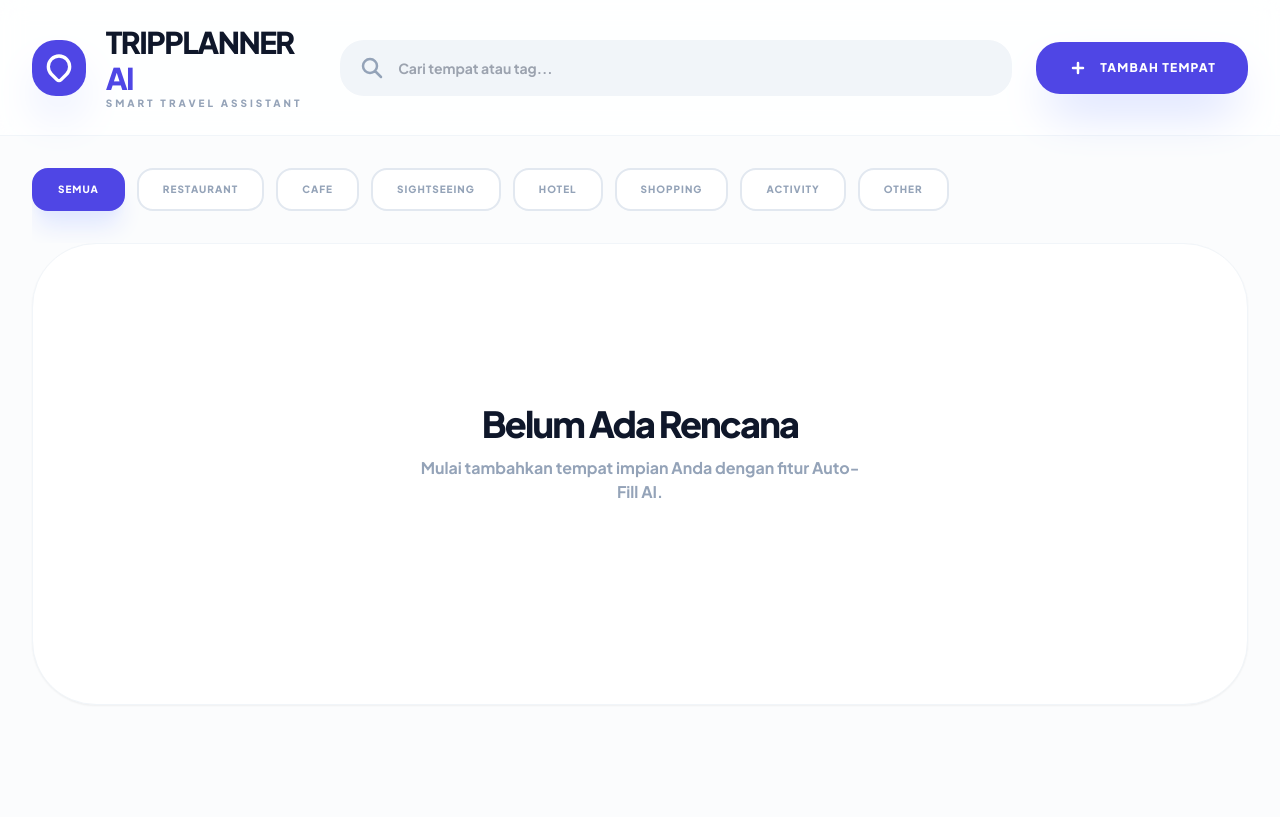
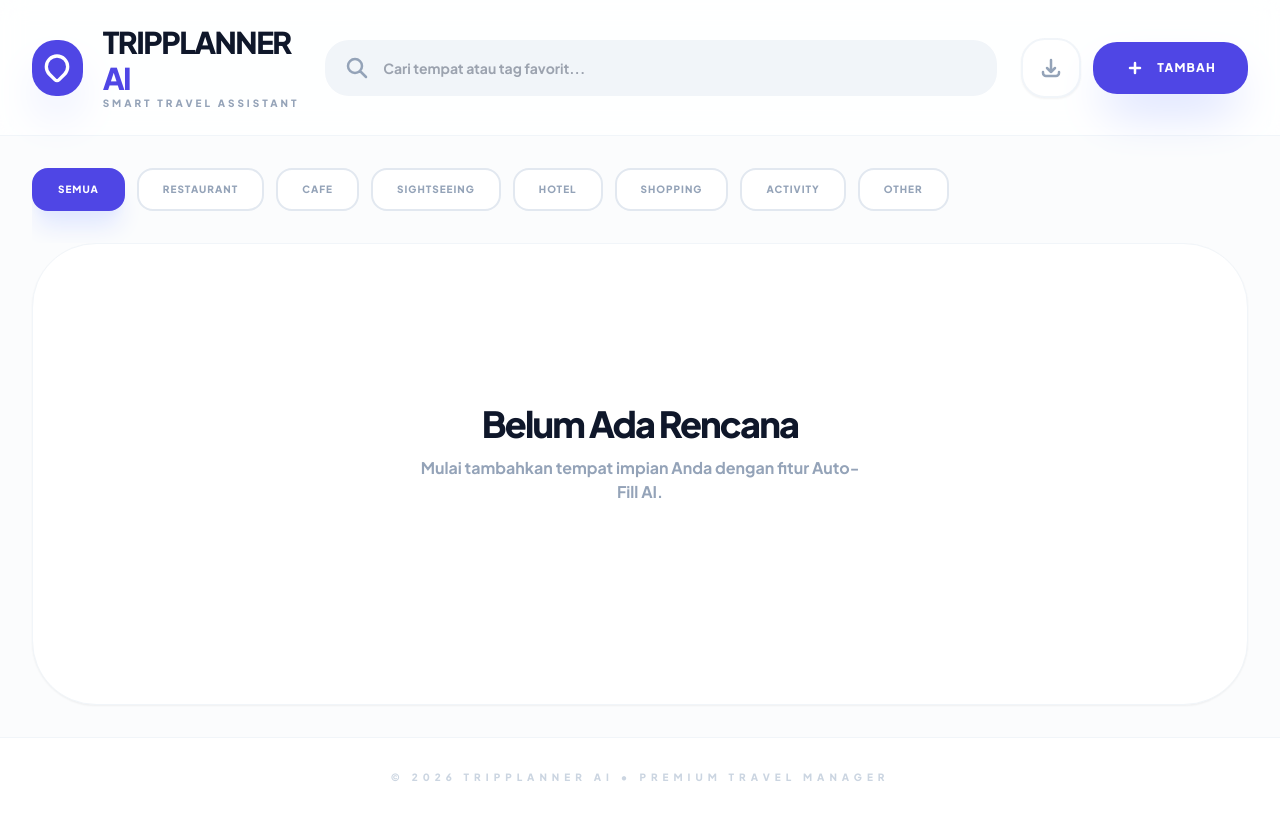
Before and after one commit to nrazizahmr/Planner, a React (Vite) app: page / in a window 1280 px wide. Built offline with nearby package versions, Linux system fonts and the light colour scheme.

Commit message:
update app for deploy

```diff
--- a/App.tsx
+++ b/App.tsx
@@ -47,6 +47,34 @@ const App: React.FC = () => {
     }
   };
 
+  const handleExport = () => {
+    if (places.length === 0) {
+      alert("Belum ada data untuk diunduh.");
+      return;
+    }
+
+    const headers = ["Nama", "Kategori", "Alamat", "Deskripsi", "Link Maps", "Rating", "Tags"];
+    const rows = places.map(p => [
+      `"${p.name.replace(/"/g, '""')}"`,
+      p.category,
+      `"${p.address.replace(/"/g, '""')}"`,
+      `"${p.description.replace(/"/g, '""')}"`,
+      p.referenceUrl,
+      p.rating || 0,
+      `"${p.tags.join(', ')}"`
+    ]);
+
+    const csvContent = [headers, ...rows].map(e => e.join(",")).join("\n");
+    const blob = new Blob([csvContent], { type: 'text/csv;charset=utf-8;' });
+    const url = URL.createObjectURL(blob);
+    const link = document.createElement("a");
+    link.setAttribute("href", url);
+    link.setAttribute("download", `Trip_Planner_${new Date().toLocaleDateString().replace(/\//g, '-')}.csv`);
+    document.body.appendChild(link);
+    link.click();
+    document.body.removeChild(link);
+  };
+
   const filteredPlaces = useMemo(() => {
     return places.filter(place => {
       const matchesSearch = place.name.toLowerCase().includes(searchQuery.toLowerCase()) ||
@@ -76,7 +104,7 @@ const App: React.FC = () => {
           <div className="flex flex-grow max-w-2xl w-full relative">
             <input
               type="text"
-              placeholder="Cari tempat atau tag..."
+              placeholder="Cari tempat atau tag favorit..."
               className="w-full pl-14 pr-6 py-4 bg-slate-100 border-2 border-transparent rounded-[1.5rem] text-sm focus:bg-white focus:border-indigo-500 transition-all outline-none font-bold"
               value={searchQuery}
               onChange={e => setSearchQuery(e.target.value)}
@@ -86,6 +114,16 @@ const App: React.FC = () => {
             </svg>
           </div>
 
+          <div className="flex items-center gap-3">
+            <button
+              onClick={handleExport}
+              title="Download Data Excel (CSV)"
+              className="p-4 bg-white border-2 border-slate-100 text-slate-400 hover:text-indigo-600 hover:border-indigo-100 rounded-[1.5rem] transition-all flex items-center justify-center shadow-sm"
+            >
+              <svg className="w-6 h-6" fill="none" stroke="currentColor" viewBox="0 0 24 24">
+                <path strokeLinecap="round" strokeLinejoin="round" strokeWidth="2.5" d="M4 16v1a3 3 0 003 3h10a3 3 0 003-3v-1m-4-4l-4 4m0 0l-4-4m4 4V4" />
+              </svg>
+            </button>
             <button
               onClick={() => { setEditingPlace(undefined); setIsModalOpen(true); }}
               className="bg-indigo-600 text-white px-8 py-4 rounded-[1.5rem] font-black text-xs uppercase tracking-widest shadow-2xl shadow-indigo-200 hover:bg-indigo-700 transition-all flex items-center gap-3 whitespace-nowrap"
@@ -93,8 +131,9 @@ const App: React.FC = () => {
               <svg className="w-5 h-5" fill="none" stroke="currentColor" viewBox="0 0 24 24">
                 <path strokeLinecap="round" strokeLinejoin="round" strokeWidth="3" d="M12 6v6m0 0v6m0-6h6m-6 0H6" />
               </svg>
-            Tambah Tempat
+              Tambah
             </button>
+          </div>
         </div>
       </header>
 
@@ -216,6 +255,10 @@ const App: React.FC = () => {
         </div>
       )}
 
+      <footer className="py-8 text-center bg-white border-t border-slate-100 mt-auto">
+         <p className="text-slate-300 text-[10px] font-black uppercase tracking-[0.5em]">© 2026 TRIPPLANNER AI • PREMIUM TRAVEL MANAGER</p>
+      </footer>
+
       <PlaceModal isOpen={isModalOpen} place={editingPlace} onClose={() => setIsModalOpen(false)} onSave={handleSavePlace} />
     </div>
   );
```
Lines whose indentation alone changed are shown as unchanged.
